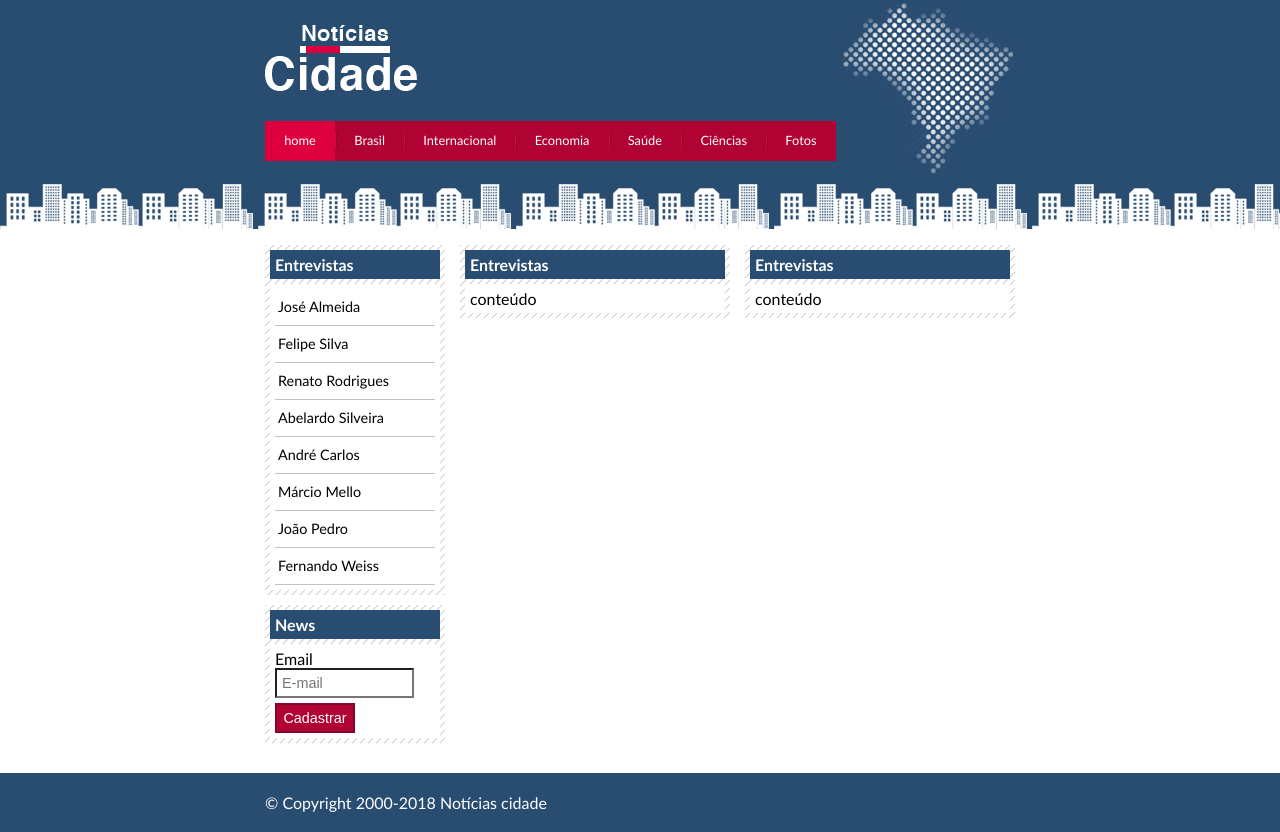
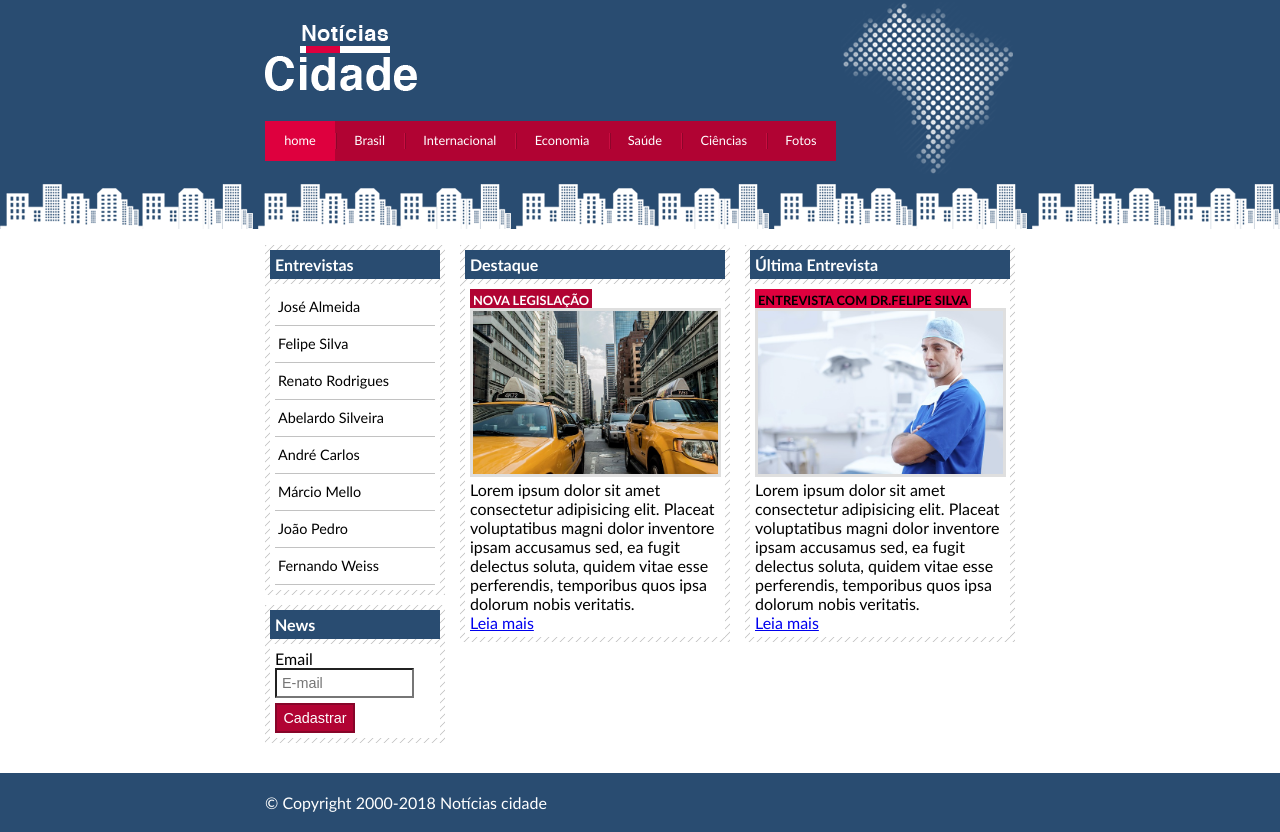
Before and after one commit to P-a-u-l-o/noticias-cidade, a plain HTML site: page index.html in a window 1280 px wide. Drawn offline with Linux system fonts and the light colour scheme.

Commit message:
Finalizado conteúdos

```diff
--- a/css/style.css
+++ b/css/style.css
@@ -78,8 +78,6 @@ body.fotos #navegacao a#fotos {
     cursor: text;
 }
 
-/* fim barra de navegação*/
-/*fim cabeçalho*/
 /*Inicio dos conteúdos*/
 #conteudo {
     margin-top: 60px;
@@ -91,15 +89,18 @@ body.fotos #navegacao a#fotos {
     float: left;
     margin: 0 0 20px -750px;
 }
+
 #primario {
     width: 270px;
     float: left;
     margin: 0 0 20px 195px;
 }
+
 #uma-coluna #primario {
     width: 750px;
     margin: 0 0 20px 0;
 }
+
 #duas-colunas #primario {
     width: 555px;
 }
@@ -109,60 +110,88 @@ body.fotos #navegacao a#fotos {
     float: left;
     margin: 0 0 20px 15px;
 }
-/*fim dos conteúdos*/
 
 /*inicio conteúdo lateral/caixas*/
-.caixa{
+.caixa {
     margin: 10px 0;
     padding: 5px;
-    background:#f3f3f3 url(../img/fundo-caixa.png);
+    background: #f3f3f3 url(../img/fundo-caixa.png);
 }
-h2{
-    font-size:1em;
-    background:#294c71;
-    color:#fff;
-    padding:5px;
+
+h2 {
+    font-size: 1em;
+    background: #294c71;
+    color: #fff;
+    padding: 5px;
 }
-.caixa-conteudo{
-   background:#fff;
-   padding:5px;
-   margin-top:5px;
+
+.caixa-conteudo {
+    background: #fff;
+    padding: 5px;
+    margin-top: 5px;
 }
-#lateral ul a{
-    font-size:0.9em;
-    padding:3px;
-    display:block;
-    line-height:30px;
+
+#lateral ul a {
+    font-size: 0.9em;
+    padding: 3px;
+    display: block;
+    line-height: 30px;
     color: #000;
-    text-decoration:none;
+    text-decoration: none;
     border-bottom: 1px solid #c2c2c2;
 }
 
-#lateral ul a:hover{
-    background:#f9f9f9 url(..//img/marcador.png) no-repeat left center;
-    padding-left:20px;
-    color:#a1a1a1;
+#lateral ul a:hover {
+    background: #f9f9f9 url(..//img/marcador.png) no-repeat left center;
+    padding-left: 20px;
+    color: #a1a1a1;
 }
 
-label{
-    display:block;
-    cursor:pointer;
+label {
+    display: block;
+    cursor: pointer;
 }
-input{
-    padding:5px;
-    width:125px;
-    font-size:0.9em;
-    background:#fff;
+
+input {
+    padding: 5px;
+    width: 125px;
+    font-size: 0.9em;
+    background: #fff;
 }
-input.submit{
-    width:80px;
-    color:#fff;
-    background-color:#b10333;
-    border:2px solid #870529;
-    margin-top:5px;
+
+input.submit {
+    width: 80px;
+    color: #fff;
+    background-color: #b10333;
+    border: 2px solid #870529;
+    margin-top: 5px;
 }
-/*fim do conteúdo lateral/caixas*/
 
+
+
+/*formatando imagens*/
+img.imagem-principal {
+    width: 98%;
+    border: 3px solid #dfdfdf;
+}
+
+/*formatando cabeçalhos das caixas*/
+h3 {
+    text-transform: uppercase;
+    display: inline;
+    font-size: 0.8em;
+    padding: 3px;
+}
+
+.destaque h3 {
+    background: #b10333;
+    color: #fff;
+}
+
+.entrevista h3 {
+    background: #de003e;
+    color: #000;
+}
 
 /*inicio rodapé*/
 #container-rodape {
--- a/index.html
+++ b/index.html
@@ -47,10 +47,15 @@
         <div id="conteudo">
             <!--inicio conteudo primário-->
             <div id="primario">
-                <div class="caixa">
-                    <h2>Entrevistas</h2>
+                <div class="caixa destaque">
+                    <h2>Destaque</h2>
                     <div class="caixa-conteudo">
-                        conteúdo
+                        <h3>Nova Legislação</h3>
+                        <img class="imagem-principal" src="img/taxi.jpg" alt="táxis">
+                        <p>Lorem ipsum dolor sit amet consectetur adipisicing elit. Placeat voluptatibus magni dolor
+                            inventore ipsam accusamus sed, ea fugit delectus soluta, quidem vitae esse perferendis,
+                            temporibus quos ipsa dolorum nobis veritatis.</p>
+                        <a href="#">Leia mais</a>
                     </div>
                 </div>
             </div>
@@ -58,11 +63,19 @@
 
             <!--inicio conteúdo secundário-->
             <div id="secundario">
-                <div class="caixa">
-                    <h2>Entrevistas</h2>
+
+                <div class="caixa entrevista">
+                    <h2>Última Entrevista</h2>
                     <div class="caixa-conteudo">
-                        conteúdo
+                        <h3>Entrevista com Dr.Felipe Silva</h3>
+                        <img class="imagem-principal" src="img/doutor.jpg" alt="táxis">
+                        <p>Lorem ipsum dolor sit amet consectetur adipisicing elit. Placeat voluptatibus magni dolor
+                            inventore ipsam accusamus sed, ea fugit delectus soluta, quidem vitae esse perferendis,
+                            temporibus quos ipsa dolorum nobis veritatis.</p>
+                        <a href="#">Leia mais</a>
                     </div>
+                </div>
+
             </div>
         </div>
         <!--fim do conteúdo secundário-->
```
Lines whose indentation alone changed are shown as unchanged.
